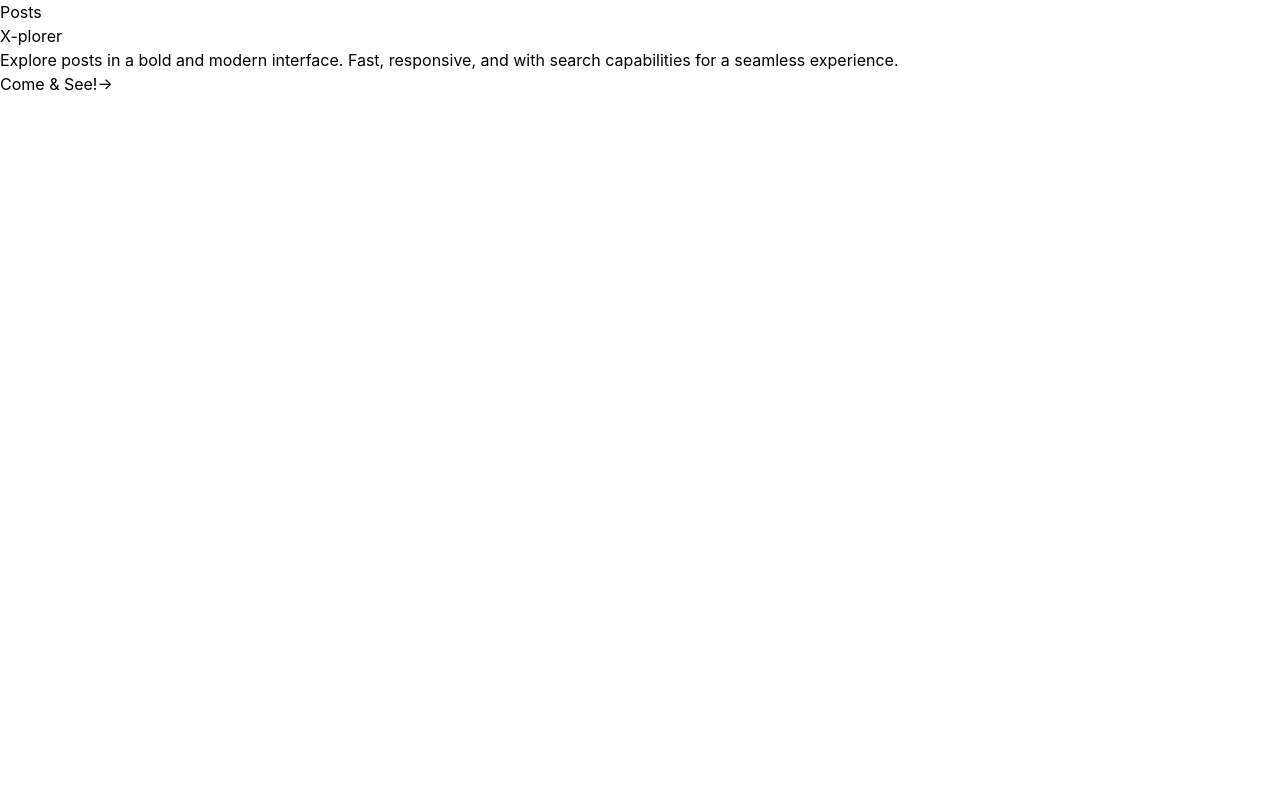
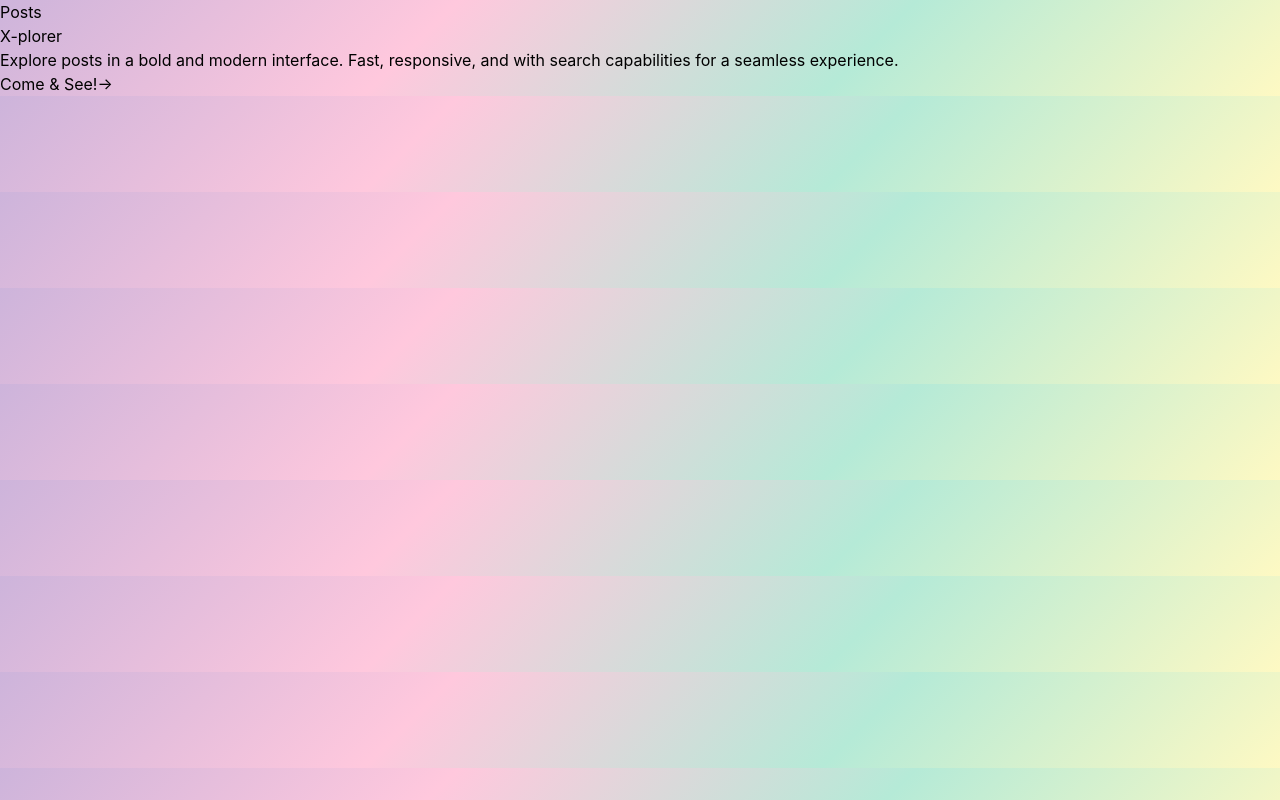
Before and after one commit to andresdarin/streaver-challenge, a Next.js app: page / in a window 1280 px wide. Built offline with nearby package versions, Linux system fonts and the light colour scheme.

Commit message:
feat: Global Styles | Posts | Card

```diff
--- a/src/app/globals.css
+++ b/src/app/globals.css
@@ -6,8 +6,21 @@
 
 
 :root {
+  /* Paleta primaria pastel */
+  --color-primary-1: #cdb4db; /* lavanda */
+  --color-primary-2: #ffc8dd; /* rosa pastel */
+  --color-primary-3: #b5ead7; /* verde menta */
+  --color-primary-4: #fef9c3; /* amarillo crema */
 
+  /* Colores de texto */
+  --color-text: #333333;
+  --color-text-light: #f5f5f5;
+
+  /* Fondos y contenedores */
+  --background: linear-gradient(135deg, var(--color-primary-1), var(--color-primary-2), var(--color-primary-3), var(--color-primary-4));
+  --container-bg: rgba(30,30,30,0.6); /* para contenedores oscuros */
 }
+
 
 @media (prefers-color-scheme: dark) {
   :root {
@@ -34,3 +47,23 @@ body {
     -moz-appearance: textfield;
   }
 }
+
+#__next {
+  @apply min-h-screen flex flex-col;
+
+  /* Gradiente pastel dinámico */
+  background: linear-gradient(135deg, var(--color-primary-1), var(--color-primary-2), var(--color-primary-3), var(--color-primary-4));
+  background-size: 400% 400%;
+
+  /* Animación suave */
+  animation: gradientMove 15s ease infinite;
+
+  /* Suaviza el contenido */
+  backdrop-filter: blur(1px);
+}
+
+@keyframes gradientMove {
+  0% { background-position: 0% 50%; }
+  50% { background-position: 100% 50%; }
+  100% { background-position: 0% 50%; }
+}
```
Also changed, not shown: src/components/ui/Card.tsx (+5 -5 lines), src/pages/posts.tsx (+12 -3 lines).
